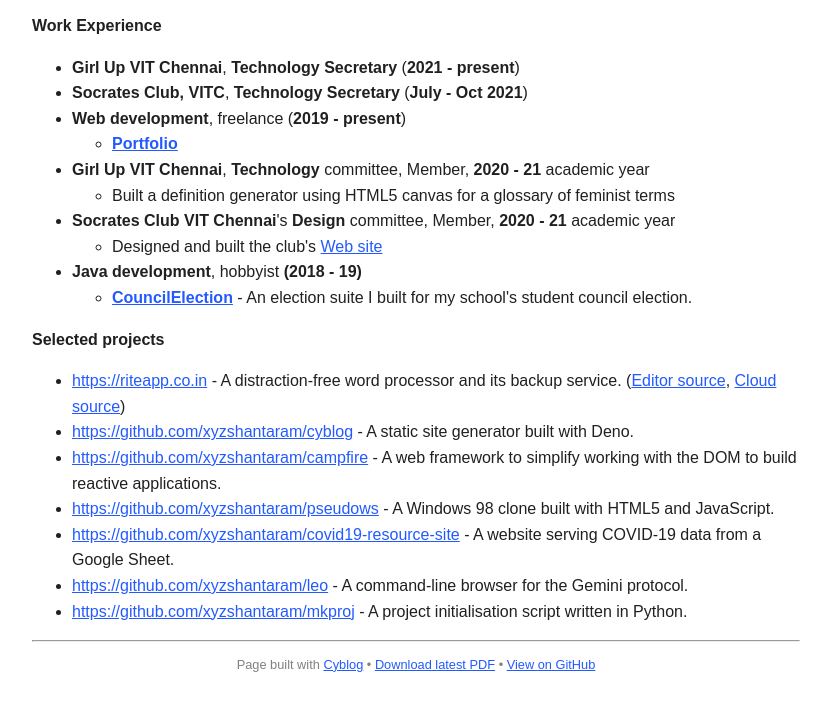
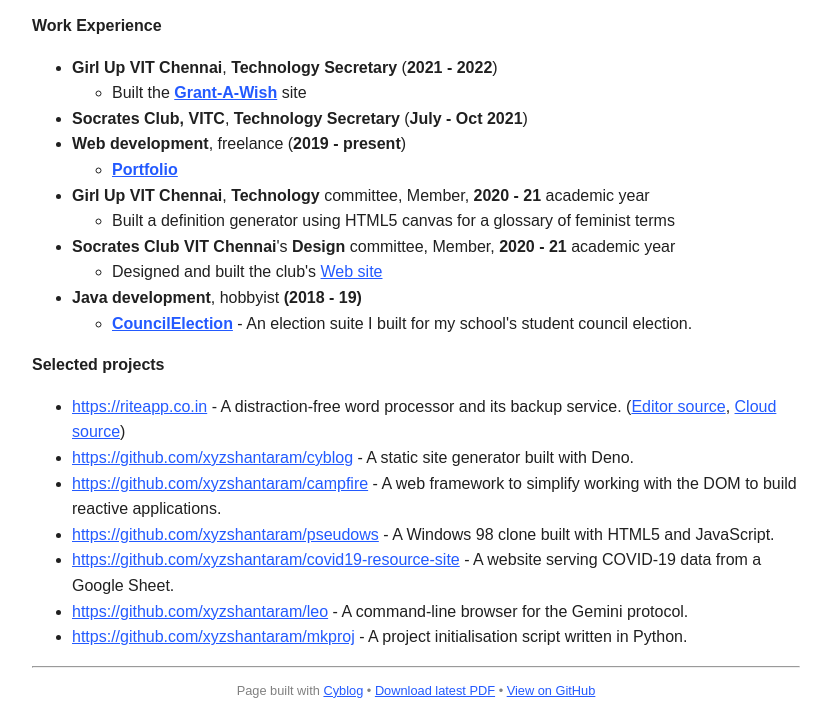
Before and after one commit to xyzshantaram/resume, a plain HTML site: page index.html in a window 1280 px wide. Shown: the part 853-1575 px from the top of the page, without its empty margins (224-1055 px from the left). Before the commit the page ends 1549 px from the top, so only its background shows below. Drawn offline with Linux system fonts and the light colour scheme.

Commit message:
update girlup entry

```diff
--- a/index.html
+++ b/index.html
@@ -282,7 +282,13 @@
 <p><strong>Work Experience</strong></p>
 
 <ul>
-<li><strong>Girl Up VIT Chennai</strong>, <strong>Technology Secretary</strong> (<strong>2021 - present</strong>)</li>
+<li><strong>Girl Up VIT Chennai</strong>, <strong>Technology Secretary</strong> (<strong>2021 - 2022</strong>)
+<ul>
+<li>Built the
+<strong><a href="https://github.com/girlupvitc/grant-a-wish/tree/main/src" >Grant-A-Wish</a></strong>
+site</li>
+</ul>
+</li>
 <li><strong>Socrates Club, VITC</strong>, <strong>Technology Secretary</strong> (<strong>July - Oct 2021</strong>)</li>
 <li><strong>Web development</strong>, freelance (<strong>2019 - present</strong>)
 <ul>
```
Also changed, not shown: 2 other files.
